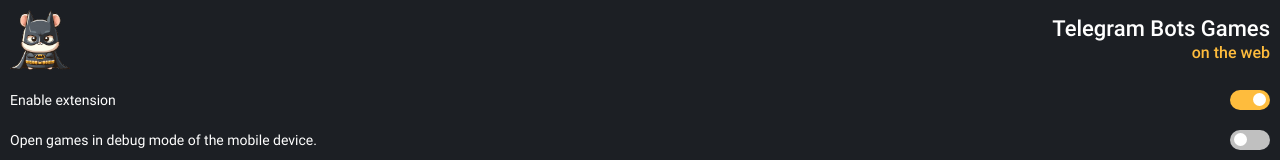
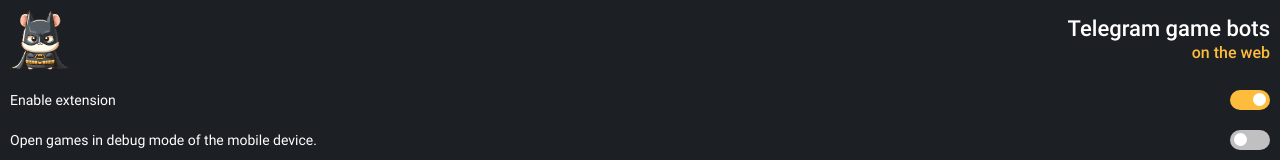
Before and after one commit to hoolicode/telegram-game-bots-extension, an Angular app: page /#/ in a window 1280 px wide. Shown: the top 160 px of the page. Built offline with nearby package versions, Linux system fonts and the light colour scheme.

Commit message:
chore(project) title update

```diff
--- a/src/app/popup/popup.component.html
+++ b/src/app/popup/popup.component.html
@@ -4,7 +4,7 @@
       <img src="images/logo-full.png" alt="" />
     </div>
     <div class="popup__title">
-      <div>Telegram Bots Games</div>
+      <div>Telegram game bots</div>
       <span>on the web</span>
     </div>
   </div>
--- a/src/extension/content.ts
+++ b/src/extension/content.ts
@@ -1,4 +1,4 @@
-import { mutationObserver } from './observers/mutation-observer';
+import { mutationObserver } from '../app/utils/observers/mutation-observer';
 import { combineLatest } from 'rxjs';
 import { ConfigService, ExtensionConfigState } from '../app/services/configs/configs.service';
 import { StorageService } from '../app/services/storage/storage.service';
@@ -21,7 +21,6 @@
           const url = iframe.src.replace(/tgWebAppPlatform=[a-z]+?&/, `tgWebAppPlatform=${platform}&`);
 
           if (config?.enabled && config?.hamsterInWindow) {
-            //  && iframe.src.indexOf('hamsterkombatgame.io') !== -1
             const { top, left, width, height } = iframe.getBoundingClientRect();
 
             // Send a message to background script to open a new window
```
Also changed, not shown: src/app/providers/window.ts (deleted, +0 -14 lines), public/manifest.json, src/app/utils/observers/mutation-observer.ts (renamed from src/extension/observers/mutation-observer.ts).
